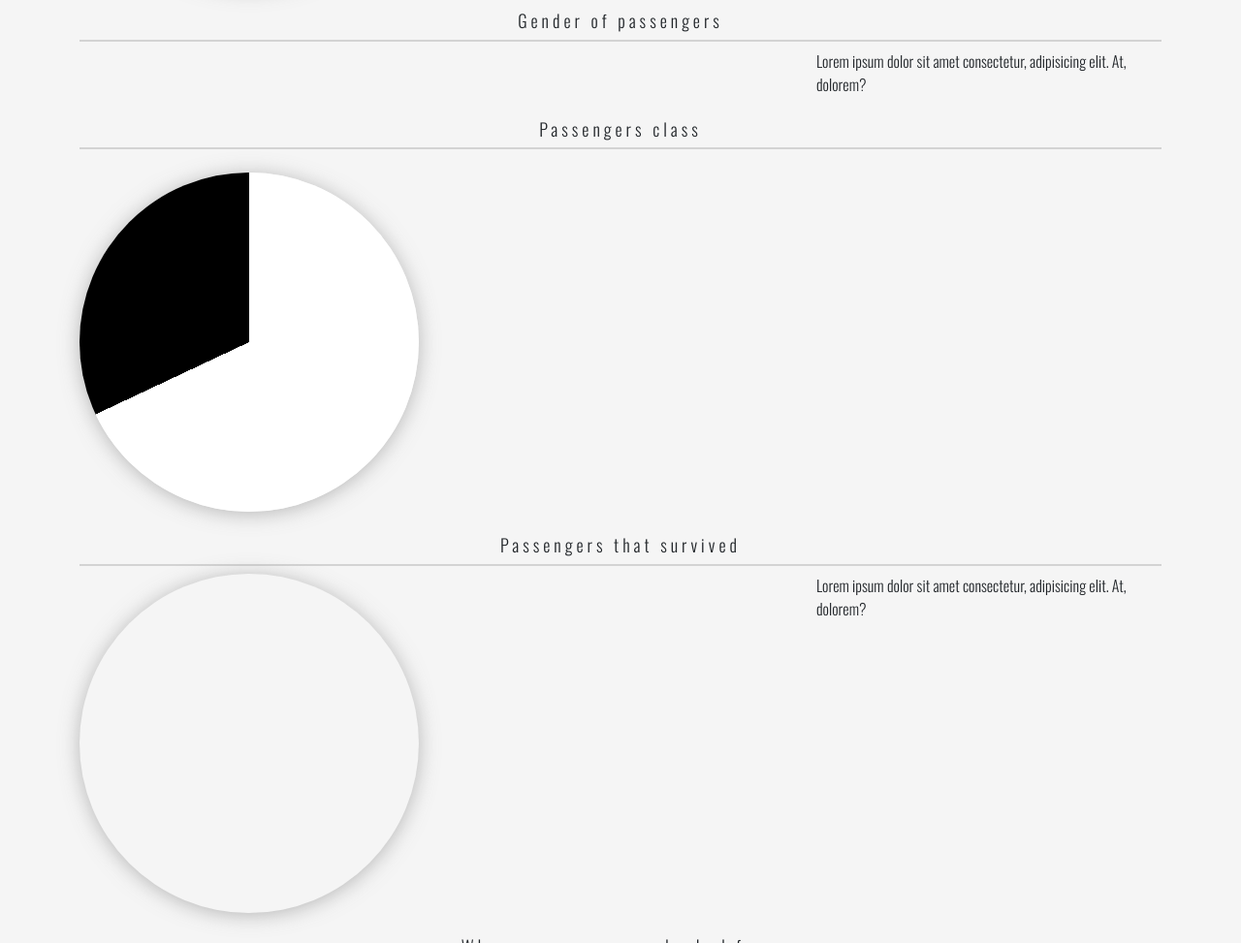
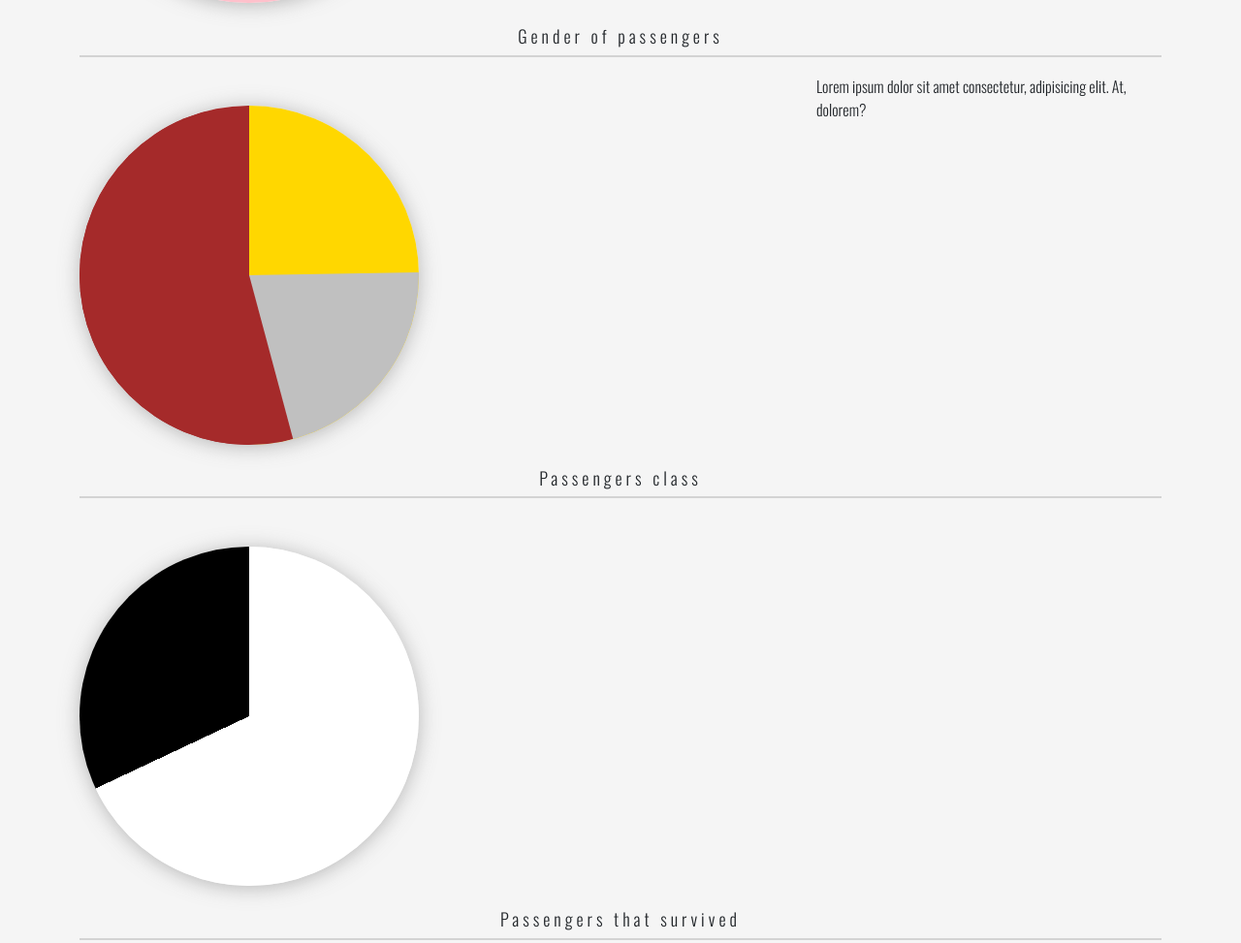
Before and after one commit to CSBinusInternational/Carmen_BarChart_html, a plain HTML site: page Index.html in a window 1280 px wide. Shown: the part 549-1522 px from the top of the page at 97% size. Drawn offline with nearby package versions, Linux system fonts and the light colour scheme.

Commit message:
Update style.css

```diff
--- a/style.css
+++ b/style.css
@@ -11,6 +11,23 @@ html,body{
 nav{
     margin-bottom: 2rem;
 }
+nav ul{
+    position: relative;
+    display: flex;
+    justify-content: center;
+    align-items: center;
+}
+nav ul li{
+    position: relative;
+    list-style: none;
+}
+nav ul li a{
+    position:relative;
+    margin: 0 15px;
+    text-decoration: none;
+    letter-spacing: 2px;
+    transition: 0.6s;
+}
 h1{
     text-align: center;
     border-bottom: 2px solid #c0c0c0;
@@ -18,6 +35,7 @@ h1{
 h2{
     font-size: 18px;
     letter-spacing: 4px;
+    margin-bottom: 1em;
     padding: 8px;
     border-bottom: 2px solid lightgray;
     text-align: center;
@@ -31,6 +49,7 @@ h2{
     justify-content: center;
     width: 350px;
     height: 350px;
+    margin-top: 2rem;
     margin-bottom: 1em;
     background: transparent;
     border-radius: 50%;
@@ -38,6 +57,91 @@ h2{
 }
 .gender-content{
     background:conic-gradient( pink 64%, lightblue 36%)
+}
+.marker1{
+    position: relative;
+    width: 25px;
+    height: 25px;
+    margin-top: 2rem;
+    margin-bottom: 1em;
+    background-color:lightblue;
+    justify-content: center;
+    align-items: center;
+    box-shadow: 0 2px 20px rgba(122, 122, 122, 0.5);
+    overflow: hidden;
+}
+.marker2{
+    position: relative;
+    width: 25px;
+    height: 25px;
+    margin-top: 2rem;
+    margin-bottom: 1em;
+    background-color:pink;
+    justify-content: center;
+    align-items: center;
+    box-shadow: 0 2px 10px rgba(122, 122, 122, 0.5);
+    overflow: hidden;
+}
+/**/
+
+/*Pclass*/
+.pclass-pie-container{
+    position: relative;
+    width: 350px;
+    height: 350px;
+    margin-top: 2rem;
+    margin-bottom: 1em;
+    background-color:transparent;
+    justify-content: center;
+    align-items: center;
+    border-radius: 50%;
+    box-shadow: 0 2px 20px rgba(122, 122, 122, 0.5);
+    overflow: hidden;
+}
+.pclass-layer{
+    position: absolute;
+    width: 100%;
+    height: 100%;
+    transform-origin: 0px 175px;
+    left: 0;
+    top: 0;
+    overflow: hidden;
+}
+.pclass-layer::before{
+    content: "";
+    width: 100%;
+    height: 100%;
+    position: absolute;
+    background-color: transparent;
+    transform-origin: 0px 175;
+}
+.pclass-layer:nth-child(1){
+    background-color: gold;
+    transform: translate(175px) rotate(0deg);
+}
+.pclass-layer:nth-child(1)::before{
+    transform: rotate(100deg);
+}
+.pclass-layer:nth-child(2){
+    background-color: silver;
+    transform: translate(175px) rotate(89deg);
+}
+.pclass-layer:nth-child(2)::before{
+    transform: rotate(160deg);
+}
+.pclass-layer:nth-child(3){
+    background-color: brown;
+    transform: translate(175px) rotate(165deg);
+}
+.pclass-layer:nth-child(3)::before{
+    transform: rotate(180deg);
+}
+.pclass-layer:nth-child(4){
+    background-color: brown;
+    transform: translate(175px) rotate(180deg);
+}
+.pclass-layer:nth-child(4)::before{
+    transform: rotate(20deg);
 }
 /**/
 
@@ -47,13 +151,20 @@ h2{
 }
 /**/
 
+/*Chart 4*/
+
+/**/
+
 /*Embarked*/
 .embarked-pie-container{
     position: relative;
     width: 350px;
     height: 350px;
+    margin-top: 2rem;
     margin-bottom: 1em;
     background-color:transparent;
+    justify-content: center;
+    align-items: center;
     border-radius: 50%;
     box-shadow: 0 2px 20px rgba(122, 122, 122, 0.5);
     overflow: hidden;
@@ -62,7 +173,7 @@ h2{
     position: absolute;
     width: 100%;
     height: 100%;
-    transform-origin: 0px 250px;
+    transform-origin: 0px 175px;
     left: 0;
     top: 0;
     overflow: hidden;
@@ -73,11 +184,43 @@ h2{
     height: 100%;
     position: absolute;
     background-color: transparent;
-    transform-origin: 0px 250px;
+    transform-origin: 0px 175px;
     left: 0;
     top: 0;
 }
-.embarked-layer:nth-child(){
-
+.embarked-layer:nth-child(1){
+    background-color: yellow;
+    transform: translate(175px) rotate(0deg);
+}
+.embarked-layer:nth-child(1)::before{
+    transform: rotate(100deg);
+}
+.embarked-layer:nth-child(2){
+    background-color: pink;
+    transform: translate(175px) rotate(1deg);
+}
+.embarked-layer:nth-child(2)::before{
+    transform: rotate(160deg);
+}
+.embarked-layer:nth-child(3){
+    background-color: cyan;
+    transform: translate(175px) rotate(35deg);
+}
+.embarked-layer:nth-child(3)::before{
+    transform: rotate(180deg);
+}
+.embarked-layer:nth-child(4){
+    background-color:coral;
+    transform: translate(175px) rotate(109deg);
+}
+.embarked-layer:nth-child(4)::before{
+    transform: rotate(160deg);
+}
+.embarked-layer:nth-child(5){
+    background-color:coral;
+    transform: translate(175px) rotate(180deg);
+}
+.embarked-layer:nth-child(5)::before{
+    transform: rotate(160deg);
 }
 /**/
```
